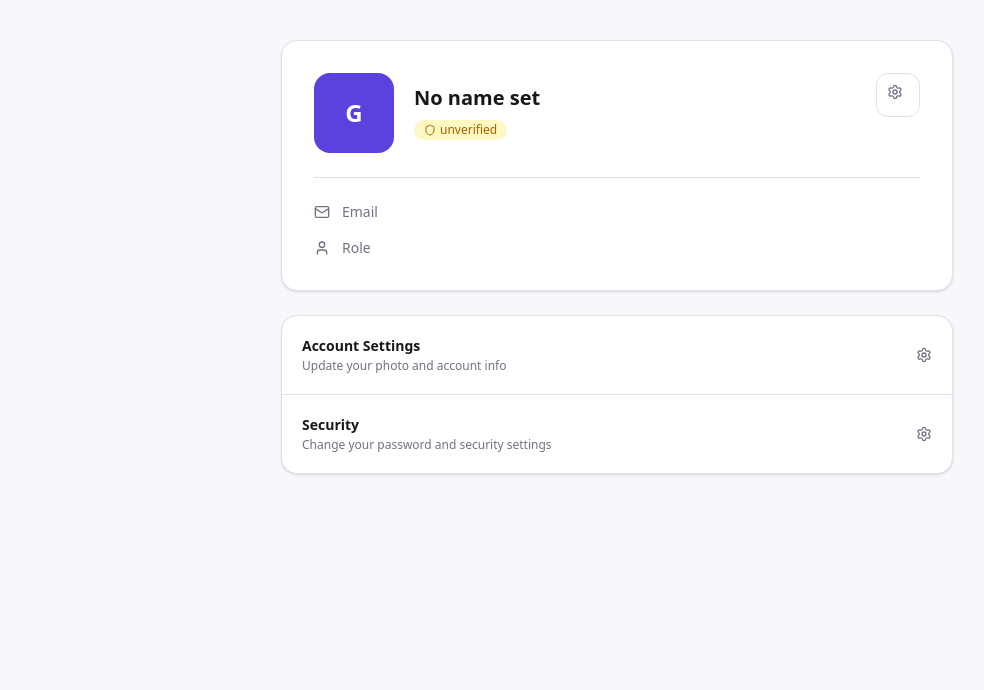
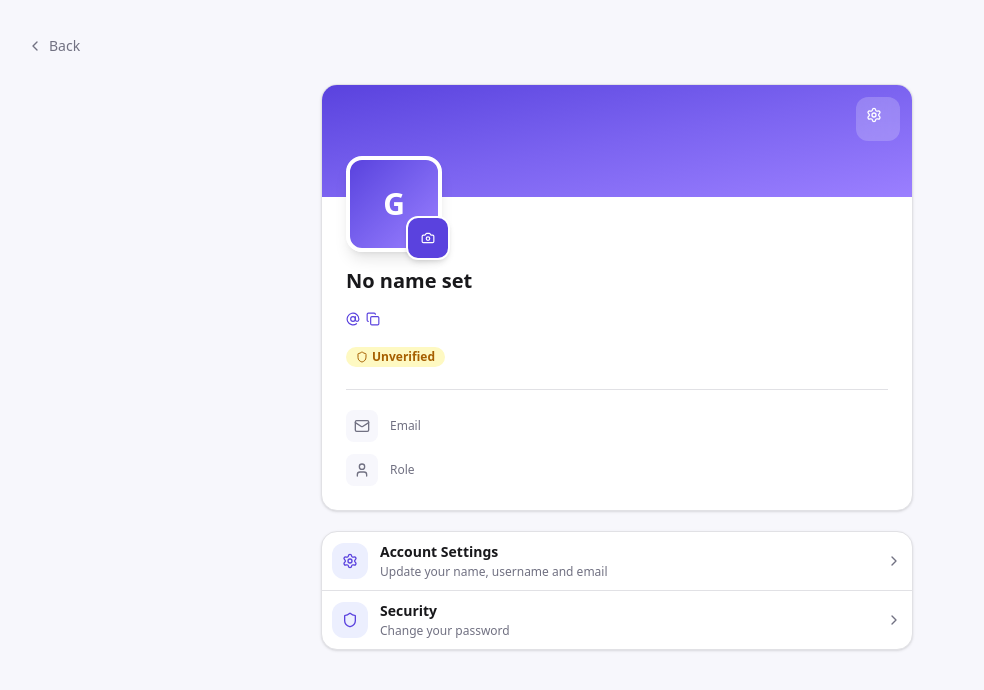
Before and after one commit to giftly-master/giftly-code, a Next.js app in the folder web/: page /profile in a window 1280 px wide. Shown: the top 690 px of the page, without its empty margins (23-1007 px from the left). Built offline with nearby package versions, Linux system fonts and the light colour scheme; no server answers; a web font is replaced by a local one.

Commit message:
feat: redesign profile page - cover banner, avatar upload, back button, dark mode; fix navbar/sidebar dark mode

```diff
--- a/web/src/app/profile/page.tsx
+++ b/web/src/app/profile/page.tsx
@@ -1,42 +1,70 @@
 "use client";
 
-import React, { useState } from "react";
+import React, { useState, useRef } from "react";
 import { useUser } from "@/hooks/useUser";
+import { useRouter } from "next/navigation";
 import { useToast } from "@/components/Toast";
 import { Skeleton } from "@/components/Skeleton";
 import Image from "next/image";
 import Link from "next/link";
-import { Copy, Check, Settings, Mail, Phone, User, Shield } from "lucide-react";
+import { Copy, Check, Settings, Mail, Phone, User, Shield, ChevronLeft, Camera, AtSign } from "lucide-react";
 
 export default function ProfilePage() {
-  const { user, isLoading } = useUser();
-  const { success } = useToast();
+  const { user, isLoading, updateUser } = useUser();
+  const router = useRouter();
+  const { success, error: toastError } = useToast();
   const [copied, setCopied] = useState(false);
+  const [uploadingAvatar, setUploadingAvatar] = useState(false);
+  const fileRef = useRef<HTMLInputElement>(null);
 
   const handleCopyUsername = () => {
-    if (user?.username) {
-      navigator.clipboard.writeText(`@${user.username}`);
+    const val = user?.username ? `@${user.username}` : user?.email ?? "";
+    if (!val) return;
+    navigator.clipboard.writeText(val);
     setCopied(true);
-      success("Username copied to clipboard!");
+    success("Copied to clipboard!");
     setTimeout(() => setCopied(false), 2000);
+  };
+
+  const handleAvatarChange = async (e: React.ChangeEvent<HTMLInputElement>) => {
+    const file = e.target.files?.[0];
+    if (!file) return;
+    if (file.size > 10 * 1024 * 1024) { toastError("File too large. Max 10MB."); return; }
+    if (!["image/jpeg", "image/png"].includes(file.type)) { toastError("JPEG or PNG only."); return; }
+
+    setUploadingAvatar(true);
+    try {
+      const formData = new FormData();
+      formData.append("file", file);
+      const res = await fetch("/api/users/avatar", {
+        method: "POST",
+        credentials: "include",
+        body: formData,
+      });
+      if (res.ok) {
+        const data = await res.json();
+        if (data.user?.avatarUrl) {
+          updateUser({ ...user!, avatarUrl: data.user.avatarUrl });
+          success("Profile photo updated!");
+        }
+      } else {
+        toastError("Upload failed. Please try again.");
+      }
+    } catch {
+      toastError("Network error.");
+    } finally {
+      setUploadingAvatar(false);
+      if (fileRef.current) fileRef.current.value = "";
     }
   };
 
   if (isLoading) {
     return (
       <div className="min-h-screen bg-[#F7F7FC] dark:bg-[#0f0f13] p-6 md:p-10">
-        <div className="max-w-2xl mx-auto space-y-6">
-          <div className="bg-white dark:bg-[#1e1e2a] rounded-2xl p-8 space-y-4">
-            <div className="flex items-center gap-5">
-              <Skeleton className="w-20 h-20 rounded-2xl" />
-              <div className="space-y-2 flex-1">
-                <Skeleton className="h-6 w-40" />
-                <Skeleton className="h-4 w-56" />
-              </div>
-            </div>
-            <Skeleton className="h-4 w-full" />
-            <Skeleton className="h-4 w-3/4" />
-          </div>
+        <div className="max-w-2xl mx-auto space-y-4">
+          <Skeleton className="h-5 w-16" />
+          <Skeleton className="h-48 rounded-2xl" />
+          <Skeleton className="h-40 rounded-2xl" />
         </div>
       </div>
     );
@@ -46,102 +74,141 @@ export default function ProfilePage() {
     ? user.name.split(" ").map((n) => n[0]).join("").toUpperCase().slice(0, 2)
     : user?.email?.[0]?.toUpperCase() ?? "G";
 
-  const statusColors: Record<string, string> = {
-    active: "bg-green-100 text-green-700 dark:bg-green-900/30 dark:text-green-400",
-    unverified: "bg-yellow-100 text-yellow-700 dark:bg-yellow-900/30 dark:text-yellow-400",
-    suspended: "bg-red-100 text-red-700 dark:bg-red-900/30 dark:text-red-400",
+  const statusConfig: Record<string, { label: string; cls: string }> = {
+    active:     { label: "Active",     cls: "bg-green-100 text-green-700 dark:bg-green-900/30 dark:text-green-400" },
+    unverified: { label: "Unverified", cls: "bg-yellow-100 text-yellow-700 dark:bg-yellow-900/30 dark:text-yellow-400" },
+    suspended:  { label: "Suspended",  cls: "bg-red-100 text-red-700 dark:bg-red-900/30 dark:text-red-400" },
   };
+  const status = statusConfig[user?.status ?? "unverified"] ?? statusConfig.unverified;
 
   return (
-    <div className="min-h-screen bg-[#F7F7FC] dark:bg-[#0f0f13] p-6 md:p-10">
-      <div className="max-w-2xl mx-auto space-y-6">
+    <div className="min-h-screen bg-[#F7F7FC] dark:bg-[#0f0f13] pb-10">
 
-        {/* Profile card */}
-        <div className="bg-white dark:bg-[#1e1e2a] rounded-2xl p-8 border border-[#E1E1E5] dark:border-gray-700 shadow-sm">
-          <div className="flex items-start justify-between mb-6">
-            <div className="flex items-center gap-5">
-              {user?.avatarUrl ? (
-                <Image
-                  src={user.avatarUrl}
-                  alt="Avatar"
-                  width={80}
-                  height={80}
-                  className="w-20 h-20 rounded-2xl object-cover border border-[#E1E1E5] dark:border-gray-700"
-                />
-              ) : (
-                <div className="w-20 h-20 rounded-2xl bg-[#5A42DE] flex items-center justify-center text-white text-2xl font-bold">
-                  {initials}
+      {/* Back button */}
+      <div className="px-6 pt-6 md:px-10">
+        <button onClick={() => router.back()}
+          className="inline-flex items-center gap-1.5 text-sm text-[#717182] dark:text-gray-400 hover:text-[#18181B] dark:hover:text-white transition-colors">
+          <ChevronLeft className="w-4 h-4" /> Back
+        </button>
       </div>
-              )}
-              <div>
-                <h1 className="text-xl font-bold text-[#18181B] dark:text-white">
-                  {user?.name ?? "No name set"}
-                </h1>
-                {user?.username && (
-                  <button
-                    onClick={handleCopyUsername}
-                    className="flex items-center gap-1.5 text-[#5A42DE] text-sm font-medium mt-1 hover:opacity-80 transition-opacity"
-                  >
-                    @{user.username}
-                    {copied ? <Check className="w-3.5 h-3.5" /> : <Copy className="w-3.5 h-3.5" />}
-                  </button>
-                )}
-                <span className={`inline-flex items-center px-2.5 py-0.5 rounded-full text-xs font-medium mt-2 ${statusColors[user?.status ?? "unverified"] ?? statusColors.unverified}`}>
-                  <Shield className="w-3 h-3 mr-1" />
-                  {user?.status ?? "unverified"}
-                </span>
-              </div>
-            </div>
-            <Link
-              href="/settings"
-              className="p-2.5 rounded-xl border border-[#E1E1E5] dark:border-gray-700 text-[#717182] hover:text-[#18181B] dark:hover:text-white hover:bg-gray-50 dark:hover:bg-gray-800 transition-all"
-              aria-label="Account settings"
-            >
-              <Settings className="w-4 h-4" />
+
+      <div className="max-w-2xl mx-auto px-6 md:px-10 space-y-5 mt-4">
+
+        {/* ── Hero card ─────────────────────────────────────── */}
+        <div className="bg-white dark:bg-[#1e1e2a] rounded-2xl border border-[#E1E1E5] dark:border-gray-700 shadow-sm overflow-hidden">
+
+          {/* Cover banner */}
+          <div className="h-28 bg-gradient-to-br from-[#5A42DE] via-[#7B63F0] to-[#9B7FFF] relative">
+            {/* Settings shortcut */}
+            <Link href="/settings" aria-label="Settings"
+              className="absolute top-3 right-3 p-2 rounded-xl bg-white/20 hover:bg-white/30 transition-colors backdrop-blur-sm">
+              <Settings className="w-4 h-4 text-white" />
             </Link>
           </div>
 
-          {/* Info rows */}
-          <div className="space-y-4 border-t border-[#E1E1E5] dark:border-gray-700 pt-6">
+          {/* Avatar + info */}
+          <div className="px-6 pb-6">
+            {/* Avatar overlapping the banner */}
+            <div className="relative -mt-12 mb-4 inline-block">
+              <div className="relative">
+                {user?.avatarUrl ? (
+                  <Image src={user.avatarUrl} alt="Profile photo" width={96} height={96}
+                    className="w-24 h-24 rounded-2xl object-cover border-4 border-white dark:border-[#1e1e2a] shadow-lg" />
+                ) : (
+                  <div className="w-24 h-24 rounded-2xl border-4 border-white dark:border-[#1e1e2a] shadow-lg bg-gradient-to-br from-[#5A42DE] to-[#9B7FFF] flex items-center justify-center">
+                    <span className="text-white text-3xl font-bold">{initials}</span>
+                  </div>
+                )}
+
+                {/* Camera upload button */}
+                <button onClick={() => fileRef.current?.click()} disabled={uploadingAvatar}
+                  aria-label="Change profile photo"
+                  className="absolute -bottom-2 -right-2 w-8 h-8 rounded-xl bg-[#5A42DE] hover:bg-[#4b35e5] border-2 border-white dark:border-[#1e1e2a] flex items-center justify-center shadow-md transition-all disabled:opacity-60">
+                  {uploadingAvatar
+                    ? <div className="w-3.5 h-3.5 border-2 border-white border-t-transparent rounded-full animate-spin" />
+                    : <Camera className="w-3.5 h-3.5 text-white" />}
+                </button>
+                <input ref={fileRef} type="file" accept="image/jpeg,image/png" className="hidden" onChange={handleAvatarChange} />
+              </div>
+            </div>
+
+            {/* Name + username + status */}
+            <div className="space-y-1">
+              <h1 className="text-xl font-bold text-[#18181B] dark:text-white leading-tight">
+                {user?.name ?? "No name set"}
+              </h1>
+
+              <button onClick={handleCopyUsername}
+                className="flex items-center gap-1.5 text-[#5A42DE] text-sm font-medium hover:opacity-80 transition-opacity">
+                <AtSign className="w-3.5 h-3.5" />
+                {user?.username ?? user?.email}
+                {copied ? <Check className="w-3.5 h-3.5 text-green-500" /> : <Copy className="w-3.5 h-3.5" />}
+              </button>
+
+              <span className={`inline-flex items-center gap-1 px-2.5 py-0.5 rounded-full text-xs font-semibold ${status.cls}`}>
+                <Shield className="w-3 h-3" /> {status.label}
+              </span>
+            </div>
+
+            {/* Divider */}
+            <div className="border-t border-[#E1E1E5] dark:border-gray-700 mt-5 pt-5 space-y-3">
               <div className="flex items-center gap-3 text-sm">
+                <div className="w-8 h-8 rounded-lg bg-[#F7F7FC] dark:bg-gray-800 flex items-center justify-center shrink-0">
                   <Mail className="w-4 h-4 text-[#717182]" />
-              <span className="text-[#717182] dark:text-gray-400 w-20 shrink-0">Email</span>
-              <span className="font-medium text-[#18181B] dark:text-white">{user?.email}</span>
                 </div>
+                <div>
+                  <p className="text-xs text-[#717182] dark:text-gray-400">Email</p>
+                  <p className="font-medium text-[#18181B] dark:text-white">{user?.email}</p>
+                </div>
+              </div>
+
               {user?.phoneNumber && (
                 <div className="flex items-center gap-3 text-sm">
+                  <div className="w-8 h-8 rounded-lg bg-[#F7F7FC] dark:bg-gray-800 flex items-center justify-center shrink-0">
                     <Phone className="w-4 h-4 text-[#717182]" />
-                <span className="text-[#717182] dark:text-gray-400 w-20 shrink-0">Phone</span>
-                <span className="font-medium text-[#18181B] dark:text-white">{user.phoneNumber}</span>
+                  </div>
+                  <div>
+                    <p className="text-xs text-[#717182] dark:text-gray-400">Phone</p>
+                    <p className="font-medium text-[#18181B] dark:text-white">{user.phoneNumber}</p>
+                  </div>
                 </div>
               )}
+
               <div className="flex items-center gap-3 text-sm">
+                <div className="w-8 h-8 rounded-lg bg-[#F7F7FC] dark:bg-gray-800 flex items-center justify-center shrink-0">
                   <User className="w-4 h-4 text-[#717182]" />
-              <span className="text-[#717182] dark:text-gray-400 w-20 shrink-0">Role</span>
-              <span className="font-medium text-[#18181B] dark:text-white capitalize">{user?.role}</span>
+                </div>
+                <div>
+                  <p className="text-xs text-[#717182] dark:text-gray-400">Role</p>
+                  <p className="font-medium text-[#18181B] dark:text-white capitalize">{user?.role}</p>
+                </div>
+              </div>
             </div>
           </div>
         </div>
 
-        {/* Quick links */}
+        {/* ── Quick links ───────────────────────────────────── */}
         <div className="bg-white dark:bg-[#1e1e2a] rounded-2xl border border-[#E1E1E5] dark:border-gray-700 shadow-sm overflow-hidden">
           {[
-            { label: "Account Settings", desc: "Update your photo and account info", href: "/settings" },
-            { label: "Security", desc: "Change your password and security settings", href: "/settings" },
+            { label: "Account Settings", desc: "Update your name, username and email", href: "/settings", icon: Settings },
+            { label: "Security", desc: "Change your password", href: "/settings?tab=security", icon: Shield },
           ].map((item, i, arr) => (
-            <Link
-              key={item.label}
-              href={item.href}
-              className={`flex items-center justify-between p-5 hover:bg-[#F7F7FC] dark:hover:bg-gray-800 transition-colors ${i < arr.length - 1 ? "border-b border-[#E1E1E5] dark:border-gray-700" : ""}`}
-            >
+            <Link key={item.label} href={item.href}
+              className={`flex items-center justify-between p-5 hover:bg-[#F7F7FC] dark:hover:bg-gray-800 transition-colors ${i < arr.length - 1 ? "border-b border-[#E1E1E5] dark:border-gray-700" : ""}`}>
+              <div className="flex items-center gap-3">
+                <div className="w-9 h-9 rounded-xl bg-[#ECEFFE] dark:bg-[#2a2a4a] flex items-center justify-center">
+                  <item.icon className="w-4 h-4 text-[#5A42DE]" />
+                </div>
                 <div>
                   <p className="font-semibold text-sm text-[#18181B] dark:text-white">{item.label}</p>
                   <p className="text-xs text-[#717182] dark:text-gray-400 mt-0.5">{item.desc}</p>
                 </div>
-              <Settings className="w-4 h-4 text-[#717182]" />
+              </div>
+              <ChevronLeft className="w-4 h-4 text-[#717182] rotate-180" />
             </Link>
           ))}
         </div>
+
       </div>
     </div>
   );
```
Lines whose indentation alone changed are shown as unchanged.
